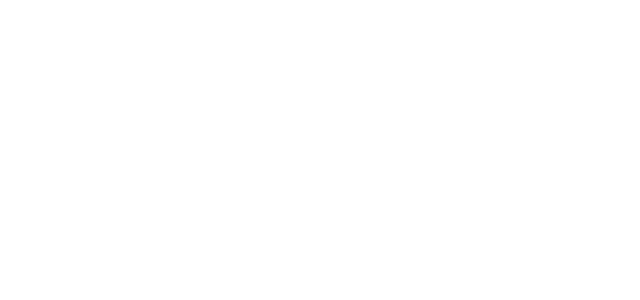
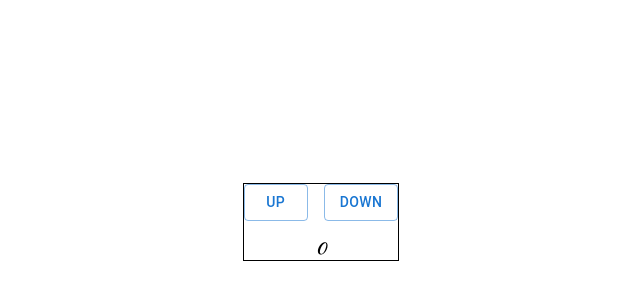
Before and after one commit to The-App-Club/udemy-transitive-number-animation, a React (Vite) app: page / in a window 1280 px wide. Shown: the part 178-478 px from the top of the page, without its empty margins (319-959 px from the left). Built offline with nearby package versions, Linux system fonts and the light colour scheme.

Commit message:
add layouting

```diff
--- a/src/main.jsx
+++ b/src/main.jsx
@@ -2,9 +2,51 @@
 import {css} from '@emotion/css';
 import '@fontsource/kaushan-script';
 import './styles/index.scss';
+import {Button} from '@mui/material';
 
 const App = () => {
-  return null;
+  return (
+    <div
+      className={css`
+        display: grid;
+        place-items: center;
+        min-height: 100vh;
+        width: 100%;
+      `}
+    >
+      <div
+        className={css`
+          display: flex;
+          justify-content: center;
+          align-items: center;
+          flex-direction: column;
+          gap: 1rem;
+          border: 1px solid;
+        `}
+      >
+        <div
+          className={css`
+            display: flex;
+            justify-content: center;
+            align-items: center;
+            gap: 1rem;
+          `}
+        >
+          <Button variant={'outlined'}>Up</Button>
+          <Button variant={'outlined'}>Down</Button>
+        </div>
+        <p
+          className={css`
+            display: flex;
+            justify-content: center;
+            align-items: center;
+          `}
+        >
+          0
+        </p>
+      </div>
+    </div>
+  );
 };
 
 const container = document.getElementById('root');
```
